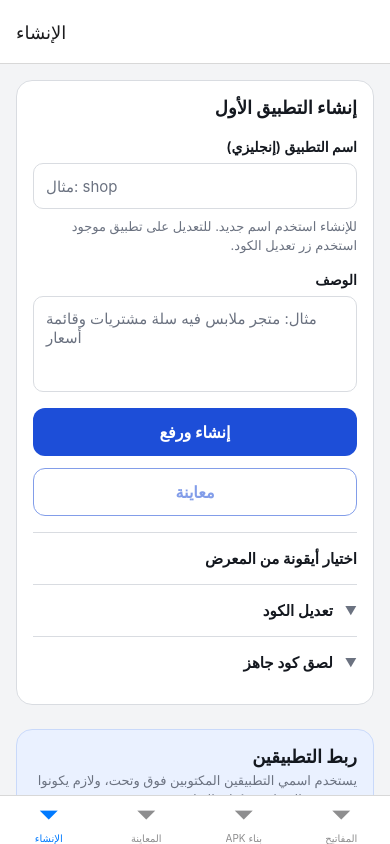
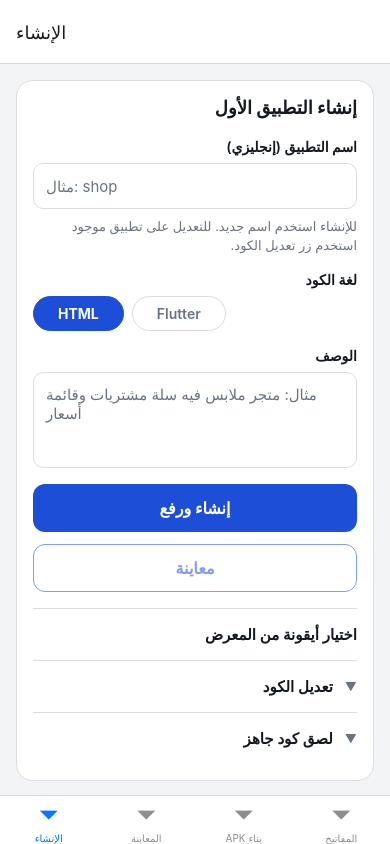
Before and after one commit to alkahlizero564-sudo/apk-fact, a React Native app: screen / in a window 390 px wide. Built offline with nearby package versions, Linux system fonts and the light colour scheme.

Commit message:
Refactor file handling for different languages

```diff
--- a/screens/CreateScreen.tsx
+++ b/screens/CreateScreen.tsx
@@ -5,6 +5,7 @@ import {
 } from "react-native";
 import { WebView } from "react-native-webview";
 import * as ImagePicker from "expo-image-picker";
+import * as SecureStore from "expo-secure-store";
 import { pushFile, pushBase64File, listWorkflowRuns, latestRunId, getFileText, getFailureLog } from "../services/github";
 import { REPO } from "../services/config";
 import { linkAppsViaSupabase } from "../services/link";
@@ -17,11 +18,11 @@ function cleanName(n: string) {
   return n.trim().toLowerCase().replace(/[^a-z0-9-]/g, "");
 }
 
-async function waitForRun(prevId: number) {
+async function waitForRun(prevId: number, workflow: string = "generate.yml") {
   const started = Date.now();
   while (Date.now() - started < 4 * 60 * 1000) {
     await sleep(5000);
-    const runs = await listWorkflowRuns(REPO, "generate.yml");
+    const runs = await listWorkflowRuns(REPO, workflow);
     const run = runs.find((r: any) => r.id > prevId);
     if (run && run.status === "completed") return run;
   }
@@ -89,6 +90,7 @@ function AppBox({ title, busy, setBusy, onPreview, onNameChange, isSecond, relat
   const [pasteText, setPasteText] = useState("");
   const [iconUri, setIconUri] = useState<string | null>(null);
   const [useRelated, setUseRelated] = useState(true);
+  const [lang, setLang] = useState<"html" | "flutter">("html");
   const [loading, setLoading] = useState<Kind | "paste" | "icon" | null>(null);
   const [log, setLog] = useState<string[]>([]);
 
@@ -153,8 +155,9 @@ function AppBox({ title, busy, setBusy, onPreview, onNameChange, isSecond, relat
     setLoading("paste");
     try {
       addLog("⏳ بيترفع الكود على GitHub...");
-      await pushFile(REPO, `apps/${n}/index.html`, code + "\n", `Upload code: ${n}`);
-      addLog(`✅ ارتفع الكود: apps/${n}/index.html`);
+      const target = lang === "flutter" ? `apps/${n}/lib/main.dart` : `apps/${n}/index.html`;
+      await pushFile(REPO, target, code + "\n", `Upload code: ${n}`);
+      addLog(`✅ ارتفع الكود: ${target}`);
       addLog("🎉 اضغط معاينة تشوفه.");
       setPasteText("");
     } catch (e: any) {
@@ -178,12 +181,17 @@ function AppBox({ title, busy, setBusy, onPreview, onNameChange, isSecond, relat
       return;
     }
 
+    const isFlutter = lang === "flutter";
+    const workflow = isFlutter ? "generate-flutter.yml" : "generate.yml";
+    const requestFile = isFlutter ? "request-flutter.txt" : "request.txt";
+    const mainFile = isFlutter ? `apps/${n}/lib/main.dart` : `apps/${n}/index.html`;
+
     setLog([]);
     setBusy(true);
     setLoading(kind);
     try {
       if (kind === "edit") {
-        const existing = await getFileText(REPO, `apps/${n}/index.html`);
+        const existing = await getFileText(REPO, mainFile);
         if (!existing) {
           addLog("❌ التطبيق ده مش موجود. اعمل إنشاء الأول.");
           return;
@@ -192,7 +200,9 @@ function AppBox({ title, busy, setBusy, onPreview, onNameChange, isSecond, relat
 
       const rel = relatedName && useRelated && relatedName !== n ? relatedName : "";
       if (rel) {
-        const relExists = await getFileText(REPO, `apps/${rel}/index.html`);
+        const relExists =
+          (await getFileText(REPO, `apps/${rel}/index.html`)) ||
+          (await getFileText(REPO, `apps/${rel}/lib/main.dart`));
         if (relExists) {
           addLog(`🔗 الذكاء الاصطناعي بيقرأ التطبيق الأول (${rel}) قبل ما يبني.`);
         } else {
@@ -200,16 +210,18 @@ function AppBox({ title, busy, setBusy, onPreview, onNameChange, isSecond, relat
         }
       }
 
-      const prevId = await latestRunId(REPO, "generate.yml");
+      const prevId = await latestRunId(REPO, workflow);
 
       addLog("⏳ بيتم إرسال الطلب...");
       const relLine = rel ? `@related: ${rel}\n` : "";
-      const content = `${n}\n${relLine}${text}\n\n(request id: ${Date.now()})\n`;
-      await pushFile(REPO, "request.txt", content, `${kind === "edit" ? "Edit" : "Create"}: ${n}`);
+      const model = isFlutter ? (await SecureStore.getItemAsync("GEMINI_MODEL")) ?? "" : "";
+      const modelLine = model ? `@model: ${model}\n` : "";
+      const content = `${n}\n${relLine}${modelLine}${text}\n\n(request id: ${Date.now()})\n`;
+      await pushFile(REPO, requestFile, content, `${kind === "edit" ? "Edit" : "Create"}: ${n}`);
       addLog("✅ تم إرسال الطلب.");
       addLog(kind === "edit" ? "⏳ بيتعدّل الكود... (من نصف دقيقة لدقيقتين)" : "⏳ بيتولّد الكود... (من نصف دقيقة لدقيقتين)");
 
-      const r = await waitForRun(prevId);
+      const r = await waitForRun(prevId, workflow);
       if (!r) {
         addLog("⚠️ أخذ وقت طويل. جرّب المعاينة بعد شوية.");
         return;
@@ -221,12 +233,12 @@ function AppBox({ title, busy, setBusy, onPreview, onNameChange, isSecond, relat
         return;
       }
 
-      const html = await getFileText(REPO, `apps/${n}/index.html`);
-      if (!html) {
+      const code = await getFileText(REPO, mainFile);
+      if (!code) {
         addLog("⚠️ نجح لكن الملف ما ظهر. جرّب المعاينة بعد شوية.");
         return;
       }
-      addLog(kind === "edit" ? `✅ اتعدّل وارتفع: apps/${n}/index.html` : `✅ اتولّد وارتفع: apps/${n}/index.html`);
+      addLog(kind === "edit" ? `✅ اتعدّل وارتفع: ${mainFile}` : `✅ اتولّد وارتفع: ${mainFile}`);
       addLog("🎉 اضغط معاينة تشوفه.");
       if (kind === "edit") setEditText("");
     } catch (e: any) {
@@ -272,6 +284,24 @@ function AppBox({ title, busy, setBusy, onPreview, onNameChange, isSecond, relat
           )}
         </TouchableOpacity>
       )}
+
+      <Text style={styles.label}>لغة الكود</Text>
+      <View style={styles.langRow}>
+        {(["html", "flutter"] as const).map((l) => (
+          <TouchableOpacity
+            key={l}
+            style={[styles.langChip, lang === l && styles.langChipActive]}
+            onPress={() => setLang(l)}
+            disabled={busy}
+            accessibilityRole="radio"
+            accessibilityState={{ selected: lang === l }}
+          >
+            <Text style={[styles.langText, lang === l && styles.langTextActive]}>
+              {l === "html" ? "HTML" : "Flutter"}
+            </Text>
+          </TouchableOpacity>
+        ))}
+      </View>
 
       <Text style={styles.label}>الوصف</Text>
       <TextInput
@@ -344,7 +374,7 @@ function AppBox({ title, busy, setBusy, onPreview, onNameChange, isSecond, relat
 
         {pasteOpen && (
           <View style={styles.editBox}>
-            <Text style={styles.label}>الكود (HTML كامل)</Text>
+            <Text style={styles.label}>{lang === "flutter" ? "الكود (main.dart كامل)" : "الكود (HTML كامل)"}</Text>
             <TextInput
               style={[styles.textarea, { minHeight: 160, fontFamily: "monospace", fontSize: 12 }]}
               value={pasteText}
@@ -390,7 +420,9 @@ export default function CreateScreen() {
     setPreviewOpen(true);
     setPreviewLoading(true);
     try {
-      const text = await getFileText(REPO, `apps/${name}/index.html`);
+      const text =
+        (await getFileText(REPO, `apps/${name}/index.html`)) ||
+        (await getFileText(REPO, `apps/${name}/preview.html`));
       if (!text) throw new Error("التطبيق ده مش موجود لسه. اعمل إنشاء الأول.");
       setPreviewHtml(text);
     } catch (e: any) {
@@ -534,6 +566,18 @@ const styles = StyleSheet.create({
   },
   relatedText: { fontWeight: "700", color: colors.infoText, lineHeight: 22 },
   relatedWarn: { color: "#92400E", ...type.hint, marginTop: space.xs },
+  langRow: { flexDirection: "row", gap: space.sm },
+  langChip: {
+    paddingVertical: space.sm,
+    paddingHorizontal: space.xl,
+    borderRadius: radius.pill,
+    borderWidth: 1,
+    borderColor: colors.border,
+    backgroundColor: colors.surface,
+  },
+  langChipActive: { backgroundColor: colors.primary, borderColor: colors.primary },
+  langText: { color: colors.textMuted, fontWeight: "600" },
+  langTextActive: { color: colors.primaryText, fontWeight: "700" },
   linkCard: { marginBottom: space.xl, backgroundColor: colors.infoBg, borderColor: "#C9D9FA" },
   linkDesc: { ...type.hint, color: colors.textMuted },
   tools: { marginTop: space.lg },
```
